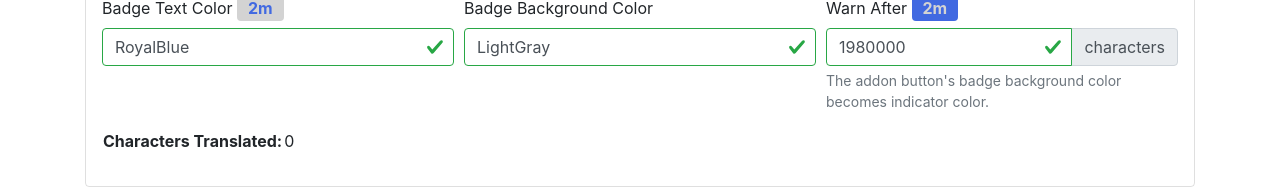
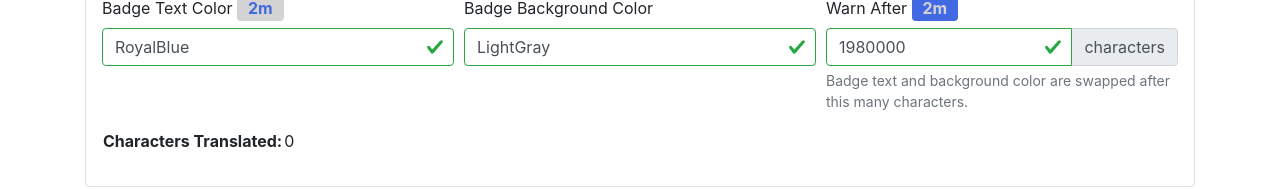
Before and after one commit to marklieberman/in-page-translator, a browser extension: page src/options/options.html in a window 1280 px wide. Both pictures are taken after typing "Sample" into the empty fields and a click on the button "Add Azure Provider". Shown: the part 829-1018 px from the top of the page. Drawn offline with nearby package versions, Linux system fonts and the light colour scheme; files that its build step writes are made by us from their sources.

Commit message:
Fix help text in options

```diff
--- a/src/options/options.html
+++ b/src/options/options.html
@@ -205,7 +205,7 @@
                       </div>
                     </div>
                     <small class="form-text text-muted">
-                      The addon button's badge background color becomes indicator color.
+                      Badge text and background color are swapped after this many characters.
                     </small>
                   </div>
                 </div>
```
